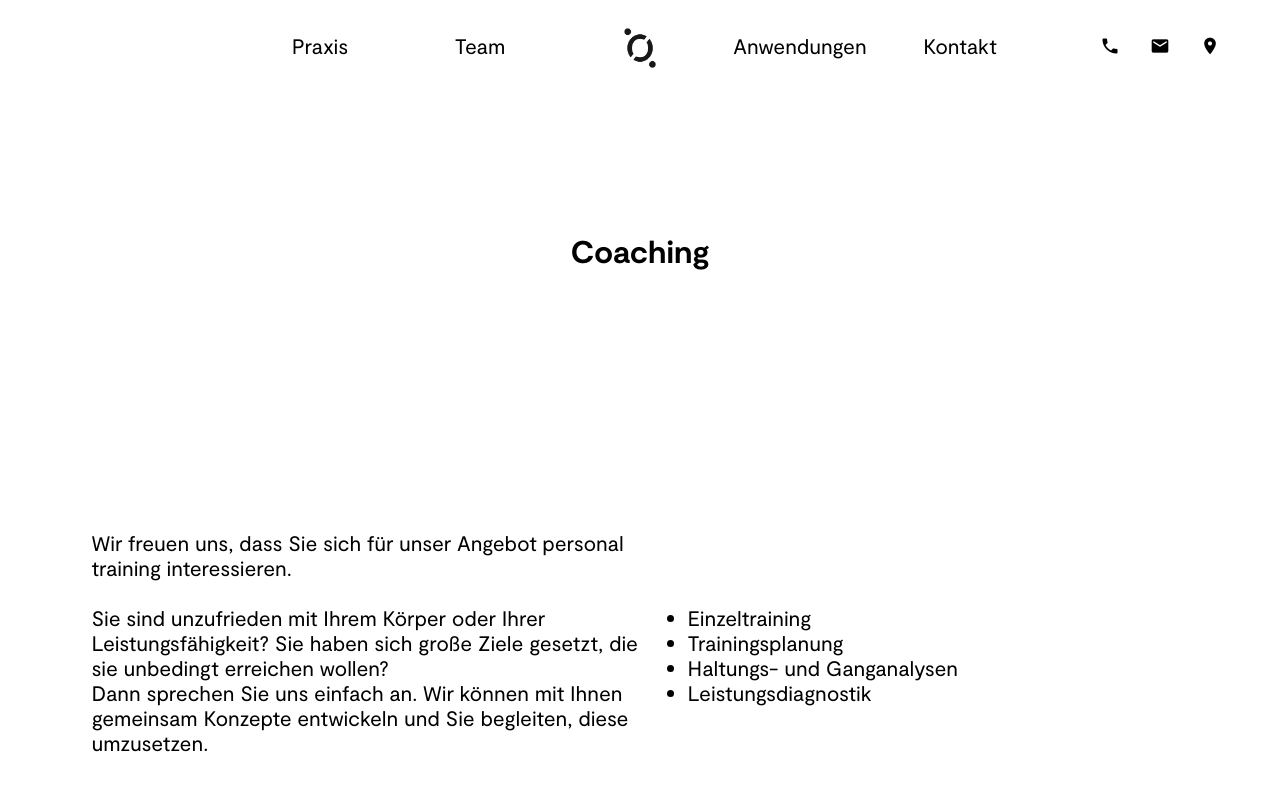
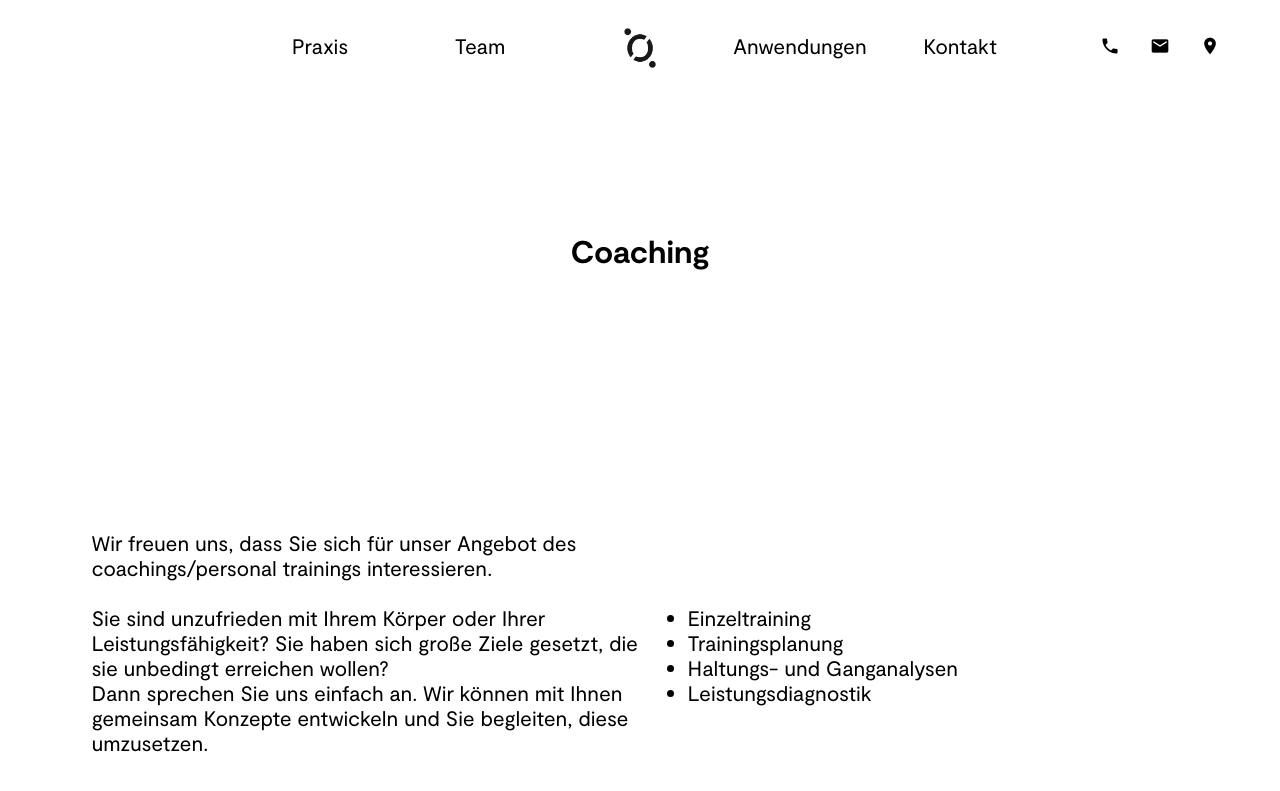
Before and after one commit to loehr-physiotherapie/loehr-physiotherapie.github.io, a Jekyll site: the page built from coaching.html, in a window 1280 px wide and 900 px high. Shown: the top 791 px of the window. Built offline with Jekyll 4.4.1, drawn with Linux system fonts in a browser that asks for light colours.

Commit message:
Updated 'coaching.html' via CloudCannon

```diff
--- a/coaching.html
+++ b/coaching.html
@@ -8,7 +8,7 @@ permalink: /coaching/
                 <h1>Coaching</h1>
                 <div class="content">
                     <p><strong></strong></p>
-                    <p>Wir freuen uns, dass Sie sich f&uuml;r unser Angebot personal training interessieren.</p>
+                    <p>Wir freuen uns, dass Sie sich f&uuml;r unser Angebot des coachings/personal trainings interessieren.</p>
                     <p>&nbsp;</p>
                     <p>Sie sind unzufrieden mit Ihrem K&ouml;rper oder Ihrer Leistungsf&auml;higkeit? Sie haben sich gro&szlig;e Ziele gesetzt, die sie unbedingt erreichen wollen?</p>
                     <p>Dann sprechen Sie uns einfach an. Wir k&ouml;nnen mit Ihnen gemeinsam Konzepte entwickeln und Sie begleiten, diese umzusetzen.</p>
```
